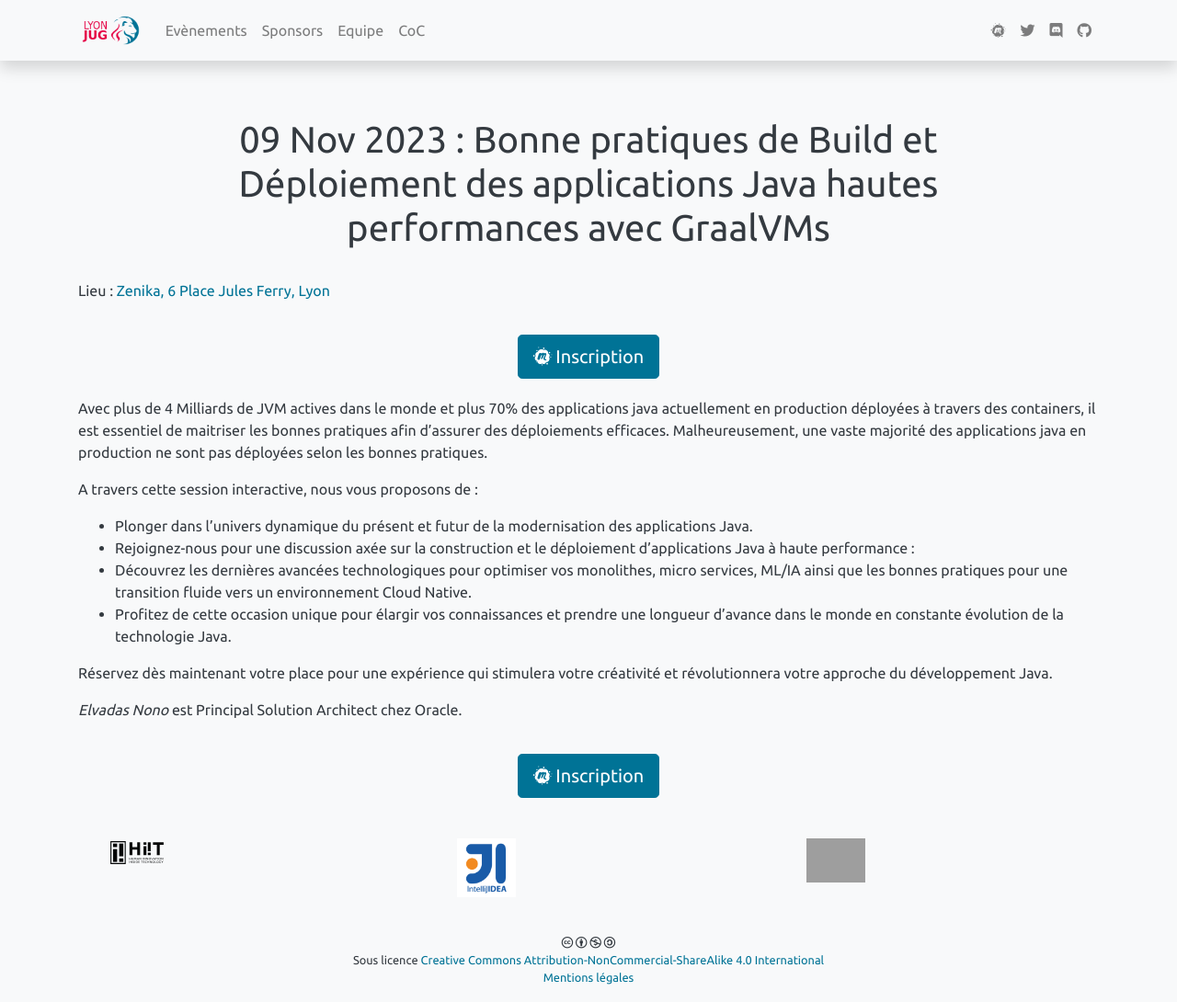
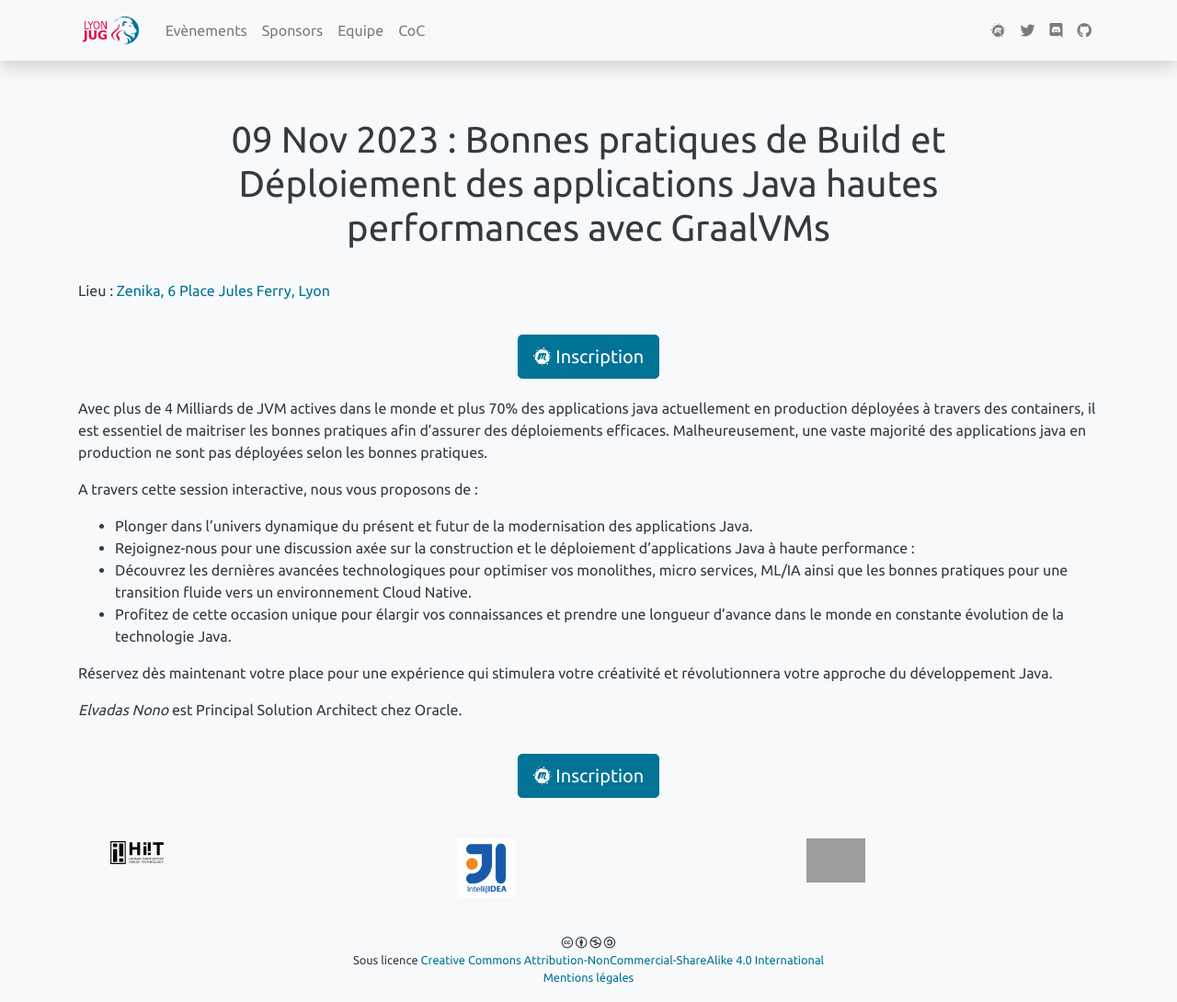
Before and after one commit to lyonjug/lyonjug.org, a Jekyll site: the page built from _posts/2023-11-09-graalvm.md, in a window 1280 px wide and 1090 px high. Shown: the whole window at 92% size. Built offline with Jekyll 4.4.1, drawn with Linux system fonts in a browser that asks for light colours; grey boxes are pictures that could not be loaded.

```diff
--- a/_posts/2023-11-09-graalvm.md
+++ b/_posts/2023-11-09-graalvm.md
@@ -1,8 +1,8 @@
 ---
-title: "Bonne pratiques de Build et Déploiement  des applications Java hautes performances avec GraalVMs"
+title: "Bonnes pratiques de Build et Déploiement des applications Java hautes performances avec GraalVMs"
 address: "Zenika, 6 Place Jules Ferry, Lyon"
 address-link: "https://g.page/zenika-lyon?share"
-meetup-event-id: "TODO"
+meetup-event-id: "296888960"
 ---
 
 Avec plus de 4 Milliards de JVM actives dans le monde et plus 70% des applications java actuellement en production déployées à travers des containers,
```
